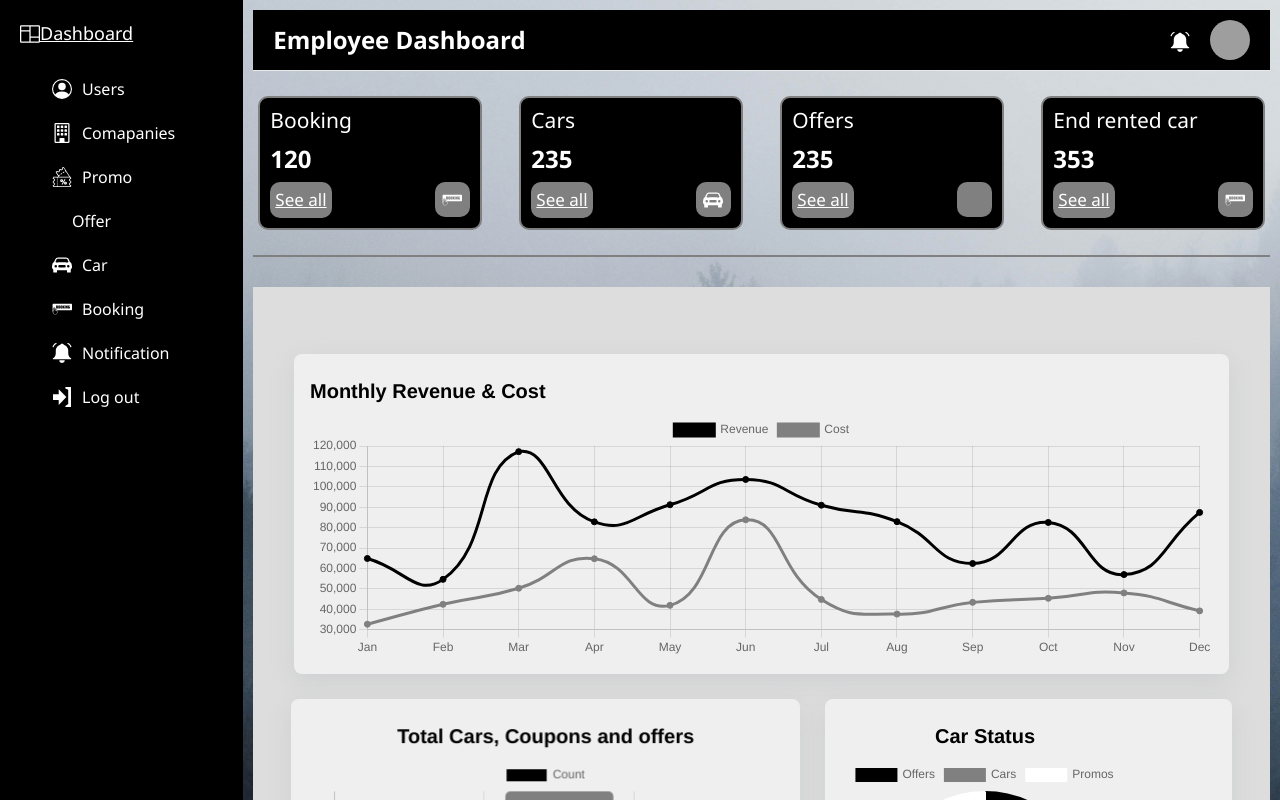
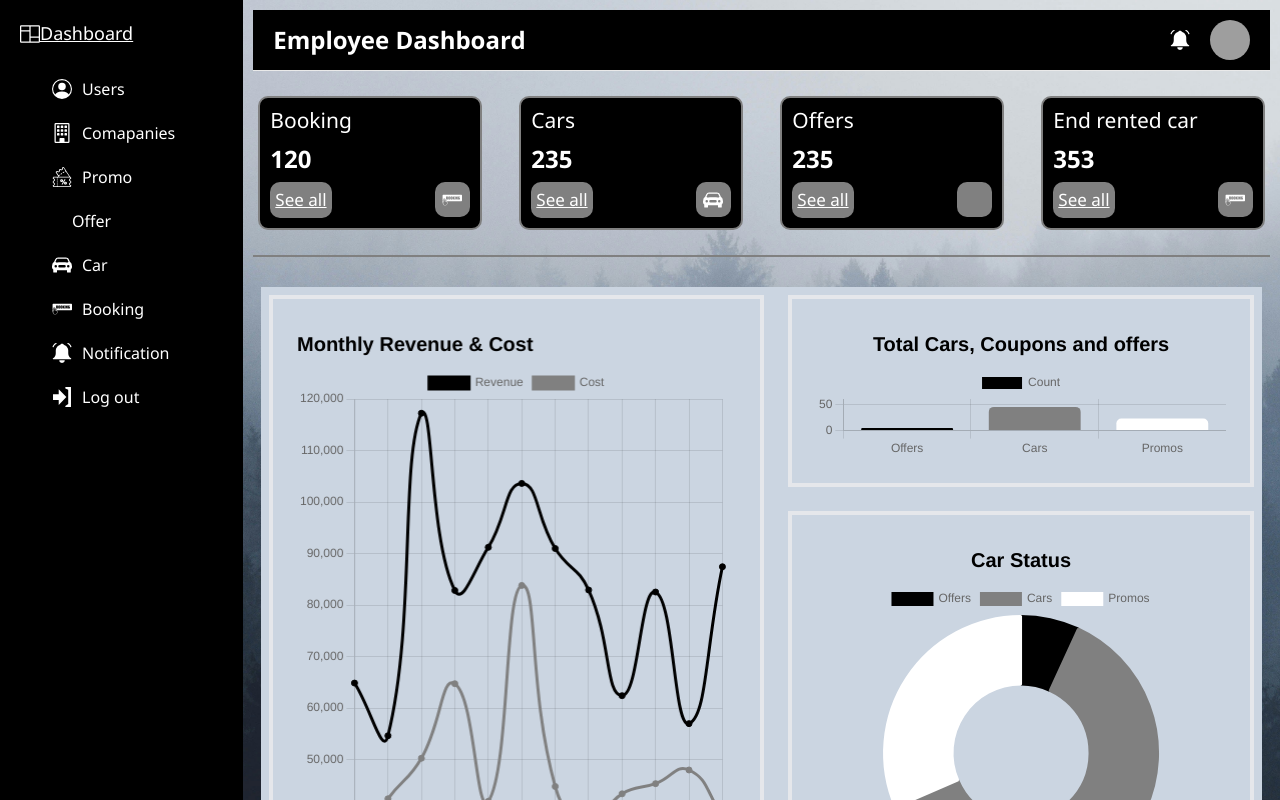
Before and after one commit to Walid12410/CarRentAdmin-ReatJS, a React (Create React App) app: page /employee-page in a window 1280 px wide. Shown: the top 800 px of the page. Built offline with nearby package versions, Linux system fonts and the light colour scheme; grey boxes are pictures that could not be loaded; some icons are missing.

Commit message:
tailwind framwork

```diff
--- a/package.json
+++ b/package.json
@@ -44,5 +44,8 @@
       "last 1 firefox version",
       "last 1 safari version"
     ]
+  },
+  "devDependencies": {
+    "tailwindcss": "^3.4.14"
   }
 }
--- a/src/components/Employee-Components/header-employee/EmployeeHeader.jsx
+++ b/src/components/Employee-Components/header-employee/EmployeeHeader.jsx
@@ -8,7 +8,7 @@ import { Link } from "react-router-dom";
 
 const EmployeeHeader = () => {
 
-    const [dropdown , setDropDown] = useState(false);
+    const [dropdown, setDropDown] = useState(false);
 
     return (
         <div className="employee-header">
@@ -18,10 +18,10 @@ const EmployeeHeader = () => {
                     <NotificationIcon width="20" height="20" fill="white" />
                 </div>
                 <div className="employee-profile-icon">
-                <img onClick={()=> setDropDown(prev => !prev)} src="https://media.istockphoto.com/id/1337144146/vector/default-avatar-profile-icon-vector.jpg?s=612x612&w=0&k=20&c=BIbFwuv7FxTWvh5S3vB6bkT0Qv8Vn8N5Ffseq84ClGI=" alt="Profile" className="profile-circle" />
+                    <img onClick={() => setDropDown(prev => !prev)} src="https://media.istockphoto.com/id/1337144146/vector/default-avatar-profile-icon-vector.jpg?s=612x612&w=0&k=20&c=BIbFwuv7FxTWvh5S3vB6bkT0Qv8Vn8N5Ffseq84ClGI=" alt="Profile" className="profile-circle" />
                     {dropdown && (
                         <div className="header-right-dropdown">
-                        <Link onClick={()=> setDropDown(false)}
+                            <Link onClick={() => setDropDown(false)}
                                 className="header-dropdown-item">
                                 <PersonIcon width="20" height="20" fill="black" />
                                 <span>Profile</span>
--- a/src/index.css
+++ b/src/index.css
@@ -1,3 +1,9 @@
+@tailwind base;
+@tailwind components;
+@tailwind utilities;
+
+
+
 :root {
   --main-color: #efefef;
   --primary-color: #1d2d3d;
--- a/src/pages/Employee/EmployeeDashBoard/Static/CompanyStatic.jsx
+++ b/src/pages/Employee/EmployeeDashBoard/Static/CompanyStatic.jsx
@@ -1,5 +1,4 @@
 import React from 'react';
-import "./car-status.css";
 import { Bar, Doughnut, Line } from 'react-chartjs-2';
 import {
     Chart as ChartJS,
@@ -31,8 +30,8 @@ ChartJS.register(
 
 const CompanyStatus = () => {
     return (
-        <div className="company-status-container">
-            <div className="dataCard revenueCard">
+        <div className="bg-slate-300 m-2 grid grid-rows-3 grid-flow-col gap-4 p-2">
+            <div className="row-span-3 box-border h-90  p-4 border-4">
                 <Line
                     data={{
                         labels: revenueData.map((data) => data.label),
@@ -73,7 +72,7 @@ const CompanyStatus = () => {
                     }}
                 />
             </div>
-            <div className="dataCard customerCard">
+            <div className="col-span-2 box-border h-48 p-4 border-4">
                 <Bar
                     data={{
                         labels: sourceData.map((data) => data.label),
@@ -91,6 +90,9 @@ const CompanyStatus = () => {
                         ],
                     }}
                     options={{
+                        responsive: true,
+                        maintainAspectRatio: false, // Allow it to adapt to container
+
                         plugins: {
                             title: {
                                 text: "Total Cars, Coupons and offers",
@@ -105,7 +107,7 @@ const CompanyStatus = () => {
                 />
             </div>
 
-            <div className="dataCard categoryCard">
+            <div className="row-span-2 col-span-2 box-border h-70 p-4 border-4">
                 <Doughnut
                     data={{
                         labels: sourceData.map((data) => data.label),
@@ -127,6 +129,8 @@ const CompanyStatus = () => {
                         ],
                     }}
                     options={{
+                        responsive: true,
+                        maintainAspectRatio: false, // Allow it to adapt to container
                         plugins: {
                             title: {
                                 text: "Car Status",
--- a/src/pages/Employee/EmployeeDashBoard/Static/car-status.css
+++ /dev/null
@@ -1,34 +0,0 @@
-.company-status-container {
-    height: 100vh;
-    width: 100%;
-    display: flex;
-    flex-direction: row;
-    align-items: center;
-    justify-content: center;
-    align-content: center;
-    gap: 2vw;
-    flex-wrap: wrap;
-    background-color: #ddd;
-}
-
-.dataCard {
-    background-color: #efefef;
-    border-radius: 0.5em;
-    box-shadow: rgba(149, 157, 165, 0.2) 0px 8px 24px;
-    padding: 1em;
-}
-
-.revenueCard {
-    width: 92%;
-    height: 20rem;
-}
-
-.customerCard {
-    width: 50%;
-    height: 20rem;
-}
-
-.categoryCard {
-    width: 40%;
-    height: 20rem;
-}
--- /dev/null
+++ b/tailwind.config.js
@@ -0,0 +1,10 @@
+/** @type {import('tailwindcss').Config} */
+module.exports = {
+  content: [
+    "./src/**/*.{js,jsx,ts,tsx}",
+  ],
+  theme: {
+    extend: {},
+  },
+  plugins: [],
+}
```
Also changed, not shown: 2 other files (tests, documents, lock files or other folders). Lines whose indentation alone changed are shown as unchanged.
